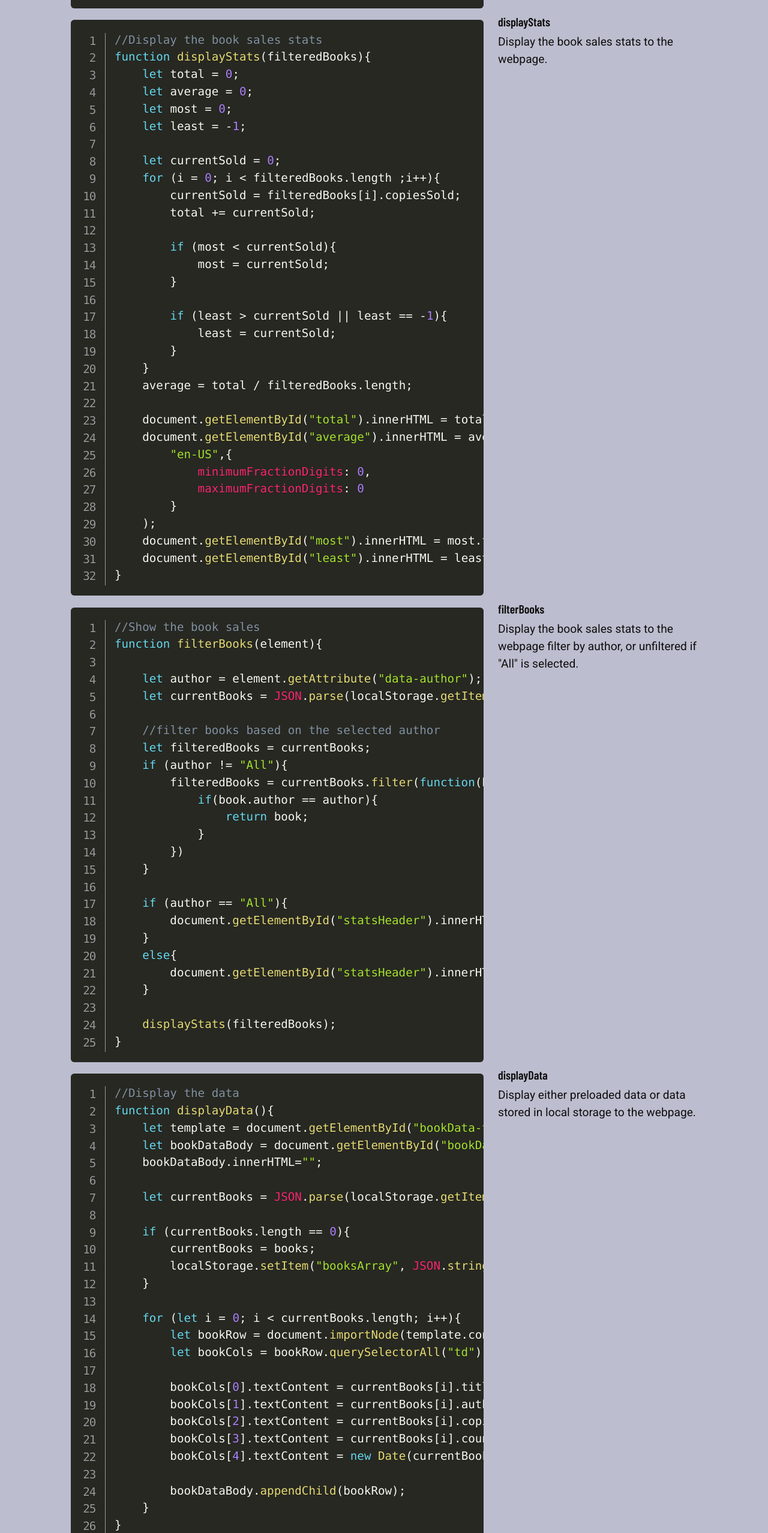
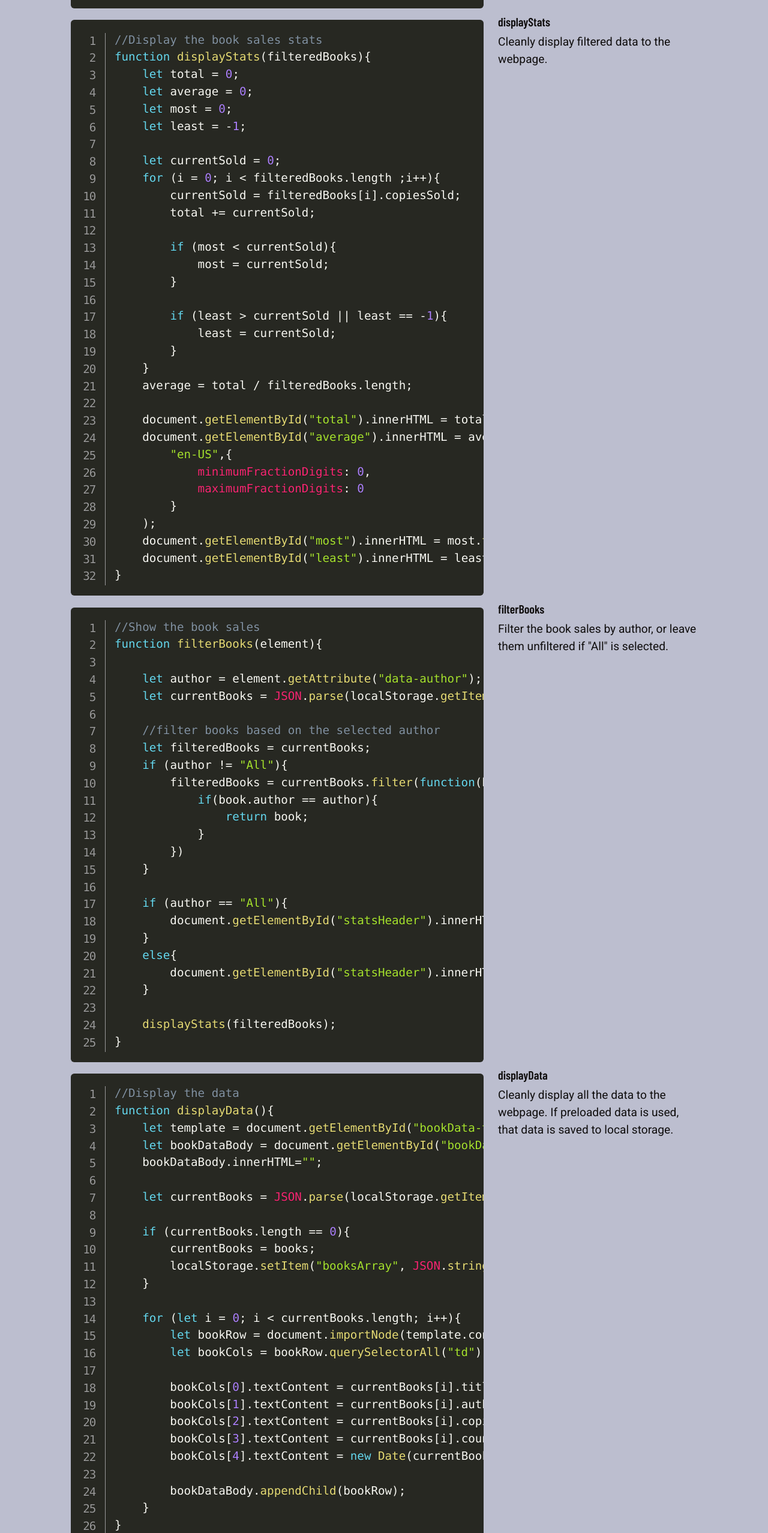
Before and after one commit to NickSeyler/BookBase, a plain HTML site: page code.html in a window 1280 px wide. Shown: the part 1197-3753 px from the top of the page at 60% size. Drawn offline with nearby package versions, Linux system fonts and the light colour scheme.

Commit message:
Cleaned webpage

```diff
--- a/code.html
+++ b/code.html
@@ -154,7 +154,7 @@
                 </div>
                 <div class="col-12 col-lg-4">
                     <h5>displayStats</h5>
-                    <p>Display the book sales stats to the webpage.</p>
+                    <p>Cleanly display filtered data to the webpage.</p>
                 </div>
             </div>
 
@@ -192,8 +192,9 @@
                 </div>
                 <div class="col-12 col-lg-4">
                     <h5>filterBooks</h5>
-                    <p>Display the book sales stats to the webpage filter by author,
-                        or unfiltered if "All" is selected.</p>
+                    <p>Filter the book sales by author,
+                        or leave them unfiltered if "All" is selected.
+                    </p>
                 </div>
             </div>
 
@@ -233,8 +234,8 @@
                 <div class="col-12 col-lg-4">
                     <h5>displayData</h5>
                     <p>
-                        Display either preloaded data or data stored
-                        in local storage to the webpage.
+                        Cleanly display all the data to the webpage.
+                        If preloaded data is used, that data is saved to local storage.
                     </p>
                 </div>
             </div>
@@ -269,7 +270,8 @@
                 <div class="col-12 col-lg-4">
                     <h5>saveData</h5>
                     <p>
-                        Save the data to local storage. Update the data on the webpage.
+                        Get the values entered by the user and add them to the table on the webpage.
+                        Save the new data to local storage.
                     </p>
                 </div>
             </div>
```
Also changed, not shown: index.html (+5 -5 lines).
